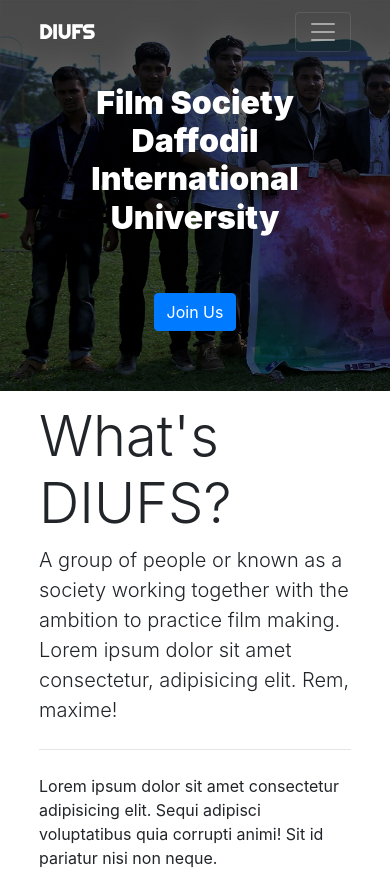
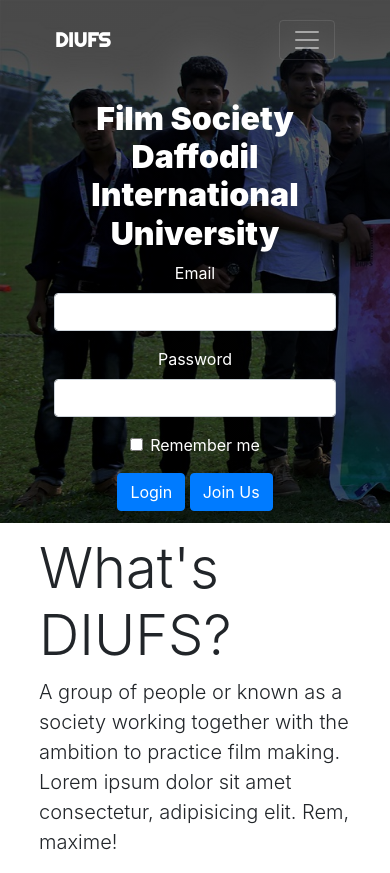
Before and after one commit to Shadiul/diufs, a plain HTML site: page index.html in a window 390 px wide. Shown: the top 873 px of the page. Drawn offline with nearby package versions, Linux system fonts and the light colour scheme.

Commit message:
login form added
Columns added to title section.
title area is more responsive now.

```diff
--- a/css/styles.css
+++ b/css/styles.css
@@ -3,7 +3,8 @@
   color: #fff;
   background-color: #222831;
   background-size: cover;
-    background-image: linear-gradient(rgba(0, 0, 0, 0.5), rgba(0, 0, 0, 0.5)), url(/img/banner.jpg);
+  background-image: linear-gradient(rgba(0, 0, 0, 0.5), rgba(0, 0, 0, 0.5)),
+    url(/img/banner.jpg);
 }
 
 #title-section-light {
@@ -11,7 +12,11 @@
   color: #000;
   background-color: #eeeeee;
   background-size: cover;
-    background-image: linear-gradient(rgba(190, 190, 190, 0.5), rgba(190, 190, 190, 0.5)), url(/img/banner2.png);
+  background-image: linear-gradient(
+      rgba(190, 190, 190, 0.5),
+      rgba(190, 190, 190, 0.5)
+    ),
+    url(/img/banner2.png);
 }
 
 .title-container {
@@ -19,37 +24,44 @@
 }
 
 .navbar {
-    padding: 0%;
 }
 
 .navbar-brand {
   font-weight: 900;
-    font-family: 'Righteous', cursive;
+  font-family: "Righteous", cursive;
 }
 
-.big-heading h1 {
+.big-heading {
   font-weight: 900;
   font-size: 3em;
-    margin-top: 2em;
 }
 
-.btn-join {
-    margin-top: 3em;
-    margin-bottom: 3em;
+.big-heading-column-1 {
+  margin-top: auto;
+  margin-bottom: auto;
+}
+
+.big-heading-column-2 {
+  margin-left: auto;
+}
+
+.login-form {
 }
 
 .btn-fill-up-form {
-    margin-top: 3em;
-    margin-bottom: 3em;
+  margin-top: 2em;
+  margin-bottom: 2em;
 }
 
-#description-section {}
+#description-section {
+}
 
 .description-container {
   padding: 3% 10%;
 }
 
-#ongoing-section {}
+#ongoing-section {
+}
 
 .ongoing-container {
   padding: 3% 10%;
@@ -70,17 +82,20 @@
   padding: 3% 10%;
 }
 
-@media (max-width: 990px) {
-    .big-heading h1 {
+@media (max-width: 1199px) {
+  .big-heading {
     font-size: 2.5em;
+  }
+
+  .big-heading-column-2 {
+    margin-left: auto;
   }
 }
 
-@media (max-width: 700px) {
-    .big-heading h1 {
+@media (max-width: 768px) {
+  .big-heading {
     margin-top: 1em;
     font-size: 2em;
-        text-align: center;
   }
   .title-container {
     text-align: center;
--- a/index.html
+++ b/index.html
@@ -66,12 +66,37 @@
             </nav>
 
             <!--Headings-->
+            <div class="container-fluid">
+                <div class="row">
+                    <div class="col-lg-6 col-md-6 big-heading-column-1">
+                        <h1 class="big-heading">Film Society <br> Daffodil International University</h1>
+                    </div>
 
-            <div class="big-heading">
-                <h1>Film Society<br>Daffodil International<br>University</h1>
+                    <div class="col-lg-4 col-md-6 big-heading-column-2">
+                        <form class="login-form">
+                            <div class="form-group">
+                                <label for="exampleInputEmail1">Email</label>
+                                <input type="email" class="form-control" id="exampleInputEmail1"
+                                    aria-describedby="emailHelp">
+                            </div>
+                            <div class="form-group">
+                                <label for="exampleInputPassword1">Password</label>
+                                <input type="password" class="form-control" id="exampleInputPassword1">
+                            </div>
+                            <div class="form-group form-check">
+                                <input type="checkbox" class="form-check-input" id="exampleCheck1">
+                                <label class="form-check-label" for="exampleCheck1">Remember me</label>
+                            </div>
+                            <button type="submit" class="btn btn-primary">Login</button>
+
+                            <a name="" id="" class="btn btn-primary btn-join" href="registration.html"
+                                role="button">Join Us</a>
+                        </form>
+
+                    </div>
+                </div>
             </div>
 
-            <a name="" id="" class="btn btn-primary btn-join" href="registration.html" role="button">Join Us</a>
 
         </div>
 
```
Also changed, not shown: registration.html (+5 -4 lines), 1 other file. Lines whose indentation alone changed are shown as unchanged.
